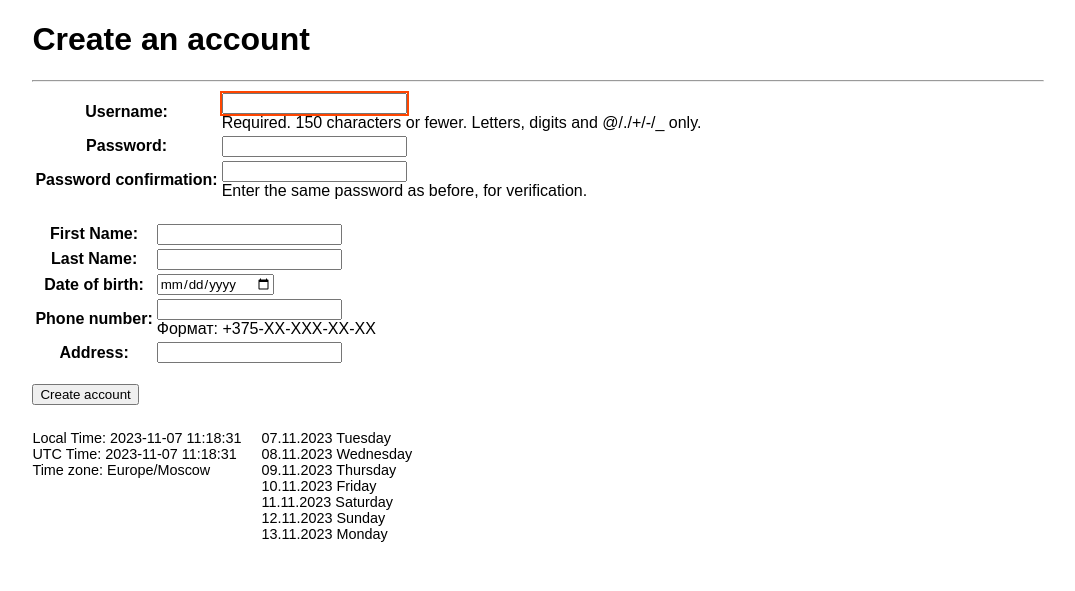
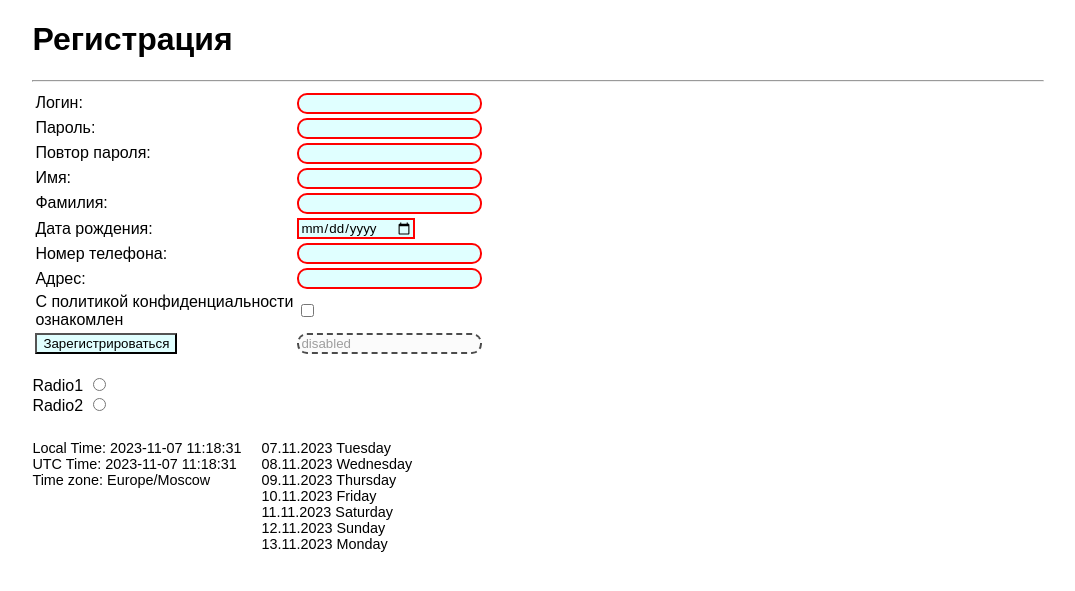
Before and after one commit to denis-pptx/Django-MedicalCenter, a Django app: page /patients/register/ in a window 1280 px wide. Shown: the part 54-645 px from the top of the page, without its empty margins (102-1177 px from the left). Run offline with Django 4.2, Linux system fonts and the light colour scheme.

Commit message:
styles for inputs

```diff
--- /dev/null
+++ b/patients/static/patients/css/register.css
@@ -0,0 +1,10 @@
+input[type="text"], input[type="password"] {
+    border-radius: 10px;
+}
+
+input[type="radio"], input[type="checkbox"] {
+    transition: 0.5s;
+}
+input[type="radio"]:checked, input[type="checkbox"]:checked {
+    transform: scale(2) translateX(5px);
+}
--- a/patients/static/patients/css/styles.css
+++ b/patients/static/patients/css/styles.css
@@ -10,3 +10,8 @@
 .aside-tab-container .tab {
     width: 85%;
 }
+
+
+input:out-of-range {
+    background-color: rgb(255, 0, 140);
+}
--- a/patients/templates/patients/create-feedback.html
+++ b/patients/templates/patients/create-feedback.html
@@ -1,4 +1,10 @@
 {% extends "patients/personal-area-generic.html" %}
+{% load static %}
+
+{% block styles %}
+    <link rel="stylesheet" href="{% static 'patients/css/styles.css' %}">
+{% endblock %}
+
 
 {% block tab %}
     <h1>Отзыв</h1>
--- a/patients/templates/patients/register.html
+++ b/patients/templates/patients/register.html
@@ -1,14 +1,75 @@
 {% extends "website/base.html" %}
-
+{% load static %}
 {% block title %}Registration{% endblock %}
 
+{% block styles %}
+    <link rel="stylesheet" href="{% static 'patients/css/register.css' %}">
+{% endblock %}
+
 {% block content %}
-    <h1>Create an account</h1>
+    <h1>Регистрация</h1>
     <hr>
     <form action="{% url 'register' %}" method="post">
         {% csrf_token %}
-        <table>{{ user_form}}</table><br>
-        <table>{{ profile_form }}</table><br>
-        <input type="submit" value="Create account">
+
+        <table>
+            <tr>
+                <td><label for="{{ user_form.username.id_for_label }}">Логин:</label></td>
+                <td><input type="text" id="{{ user_form.username.id_for_label }}" name="{{ user_form.username.name }}" required></td>
+            </tr>
+            <tr>
+                <td><label for="{{ user_form.password1.id_for_label }}">Пароль:</label></td>
+                <td><input type="password" id="{{ user_form.password1.id_for_label }}" name="{{ user_form.password1.name }}" required></td>
+            </tr>
+            <tr>
+                <td><label for="{{ user_form.password2.id_for_label }}">Повтор пароля:</label></td>
+                <td><input type="password" id="{{ user_form.password2.id_for_label }}" name="{{ user_form.password2.name }}" required></td>
+            </tr>
+            <tr>
+                <td><label for="{{ profile_form.first_name.id_for_label }}">Имя:</label></td>
+                <td><input type="text" id="{{ profile_form.first_name.id_for_label }}" name="{{ profile_form.first_name.name }}" required></td>
+            </tr>
+            <tr>
+                <td><label for="{{ profile_form.last_name.id_for_label }}">Фамилия:</label></td>
+                <td><input type="text" id="{{ profile_form.last_name.id_for_label }}" name="{{ profile_form.last_name.name }}" required></td>
+            </tr>
+            <tr>
+                <td><label for="{{ profile_form.date_of_birth.id_for_label }}">Дата рождения:</label></td>
+                <td><input type="date" id="{{ profile_form.date_of_birth.id_for_label }}" name="{{ profile_form.date_of_birth.name }}" required></td>
+            </tr>
+            <tr>
+                <td><label for="{{ profile_form.phone_number.id_for_label }}">Номер телефона:</label></td>
+                <td><input type="text" id="{{ profile_form.phone_number.id_for_label }}" name="{{ profile_form.phone_number.name }}" required></td>
+            </tr>
+            <tr>
+                <td><label for="{{ profile_form.address.id_for_label }}">Адрес:</label></td>
+                <td><input type="text" id="{{ profile_form.address.id_for_label }}" name="{{ profile_form.address.name }}" required></td>
+            </tr>
+            <tr>
+                <td>С политикой конфиденциальности <br>ознакомлен</td>
+                <td><input type="checkbox" required></td>
+            </tr>
+            <tr>
+                <td>
+                    <input type="submit" value="Зарегистрироваться">
+                </td>
+                <td>
+                    <input type="text" disabled placeholder="disabled">
+                </td>
+            </tr>
+        </table>
+
+        <br>
+        <label >Radio1 <input type="radio" name="1" value="1"></label>
+        <br>
+        <label >Radio2 <input type="radio" name="1" value="2"></label>
+
+
+
+
+
+
+
+
     </form>
 {% endblock %}
--- a/website/static/website/css/styles.css
+++ b/website/static/website/css/styles.css
@@ -73,5 +73,23 @@ a:active {
 }
 
 :focus {
-    outline: 2px solid OrangeRed;
+    outline: 2px dashed rgb(255, 174, 0);
 }
+
+
+
+input:required {
+    border: 2px solid red;
+}
+
+input:enabled {
+    background-color: LightCyan;
+}
+
+input:focus {
+    background-color: rgb(0, 255, 149);
+}
+input:disabled {
+    opacity: 0.7;
+    border: 2px dashed black;
+}
--- a/website/templates/website/home.html
+++ b/website/templates/website/home.html
@@ -45,7 +45,7 @@ def say_hello():
                 {% endif %}
                 <div class="summary">
                     <mark>{{ last_news.publish_date|date:"d.m.Y" }} {{ last_news.publish_date|time:"H:i" }}</mark><br>
-                    {{ last_news.summary }}
+                    {{ last_news.text|slice:200 }}...
                     <i><a href="{% url 'news_details' last_news.pk %}">Читать далее...</a></i>
                 </div>
             </div>
```
Also changed, not shown: website/static/website/css/vacancies.css (+6 -2 lines), db.sqlite3, 1 other file.
